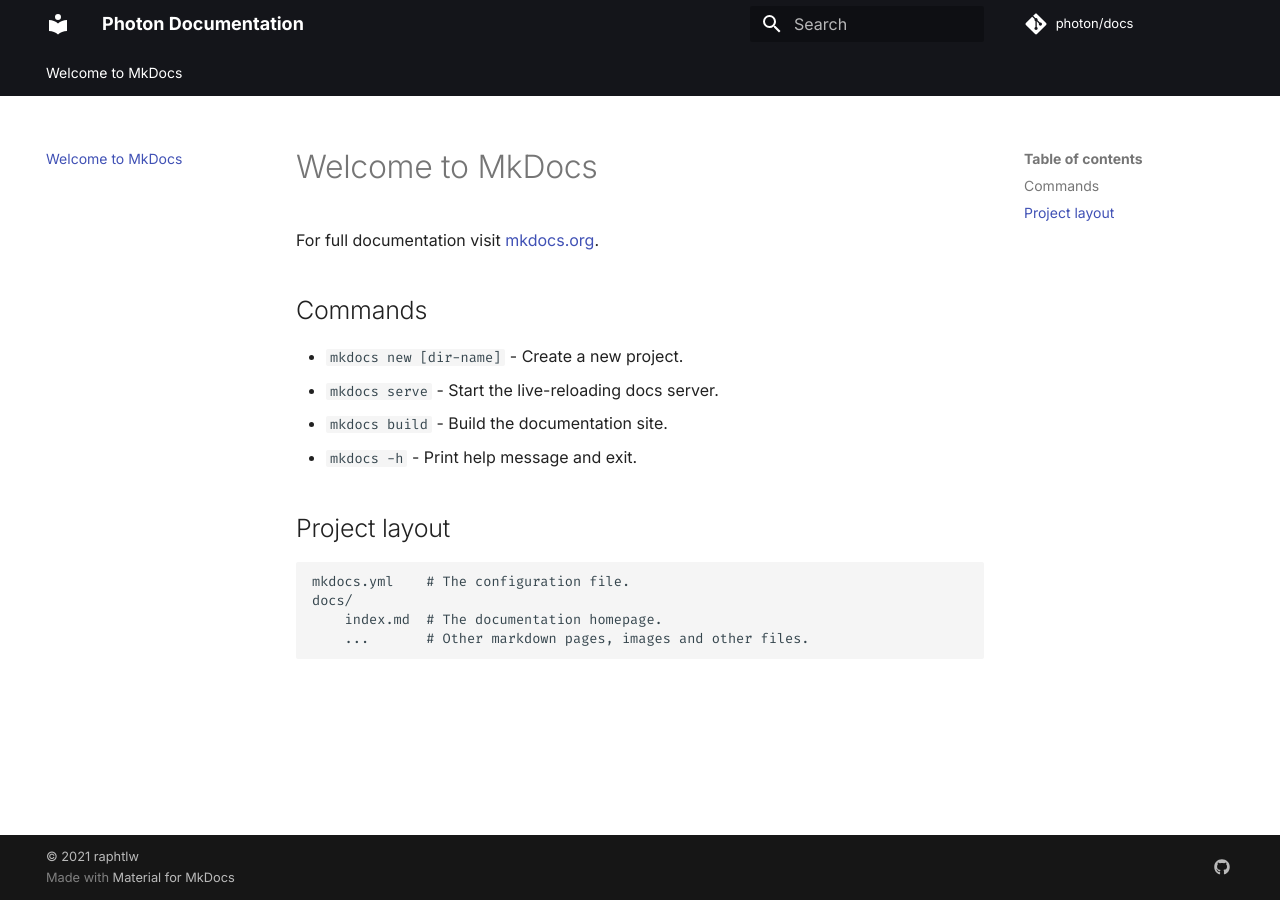
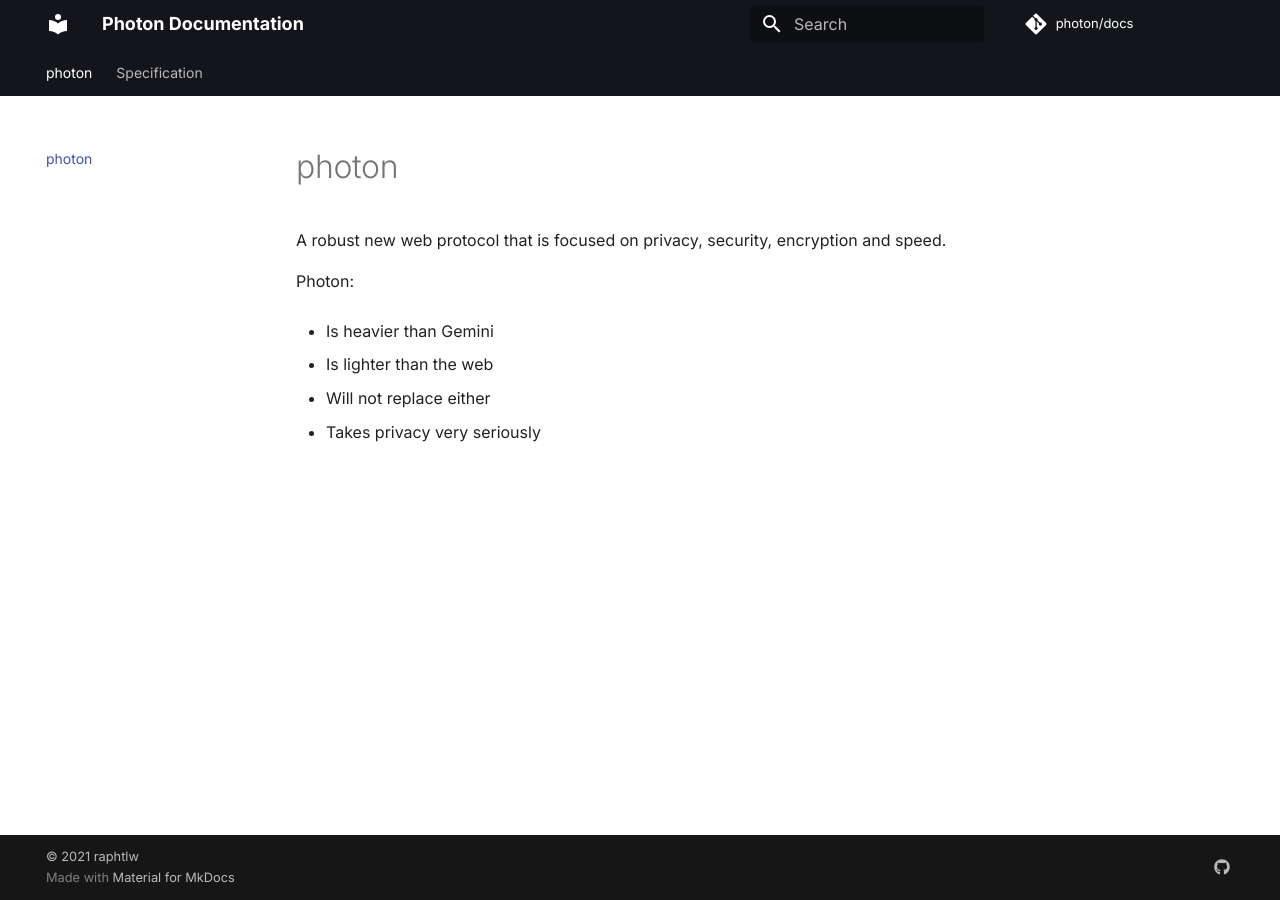
Before and after one commit to project-photon/docs, an MkDocs documentation site: the page built from docs/index.md, in a window 1280 px wide. Built offline with MkDocs 1.6.1 and Material for MkDocs 9.7.7, drawn with Linux system fonts in a browser that asks for light colours; comment, search, counter and statistics services are not loaded.

Commit message:
added initial specification + removed edit button

```diff
--- a/docs/index.md
+++ b/docs/index.md
@@ -1,17 +1,13 @@
-# Welcome to MkDocs
+# photon
 
-For full documentation visit [mkdocs.org](https://www.mkdocs.org).
+A robust new web protocol that is focused on privacy, security, encryption and speed.
 
-## Commands
+Photon:
 
-* `mkdocs new [dir-name]` - Create a new project.
-* `mkdocs serve` - Start the live-reloading docs server.
-* `mkdocs build` - Build the documentation site.
-* `mkdocs -h` - Print help message and exit.
+  - Is heavier than Gemini
 
-## Project layout
+  - Is lighter than the web
 
-    mkdocs.yml    # The configuration file.
-    docs/
-        index.md  # The documentation homepage.
-        ...       # Other markdown pages, images and other files.
+  - Will not replace either
+
+  - Takes privacy very seriously
--- a/mkdocs.yml
+++ b/mkdocs.yml
@@ -21,6 +21,7 @@
   social:
     - icon: fontawesome/brands/github
       link: https://github.com/project-photon/docs
-copyright: '&copy; 2021 raphtlw'
+copyright: "&copy; 2021 raphtlw"
 repo_url: https://github.com/project-photon/docs
 repo_name: photon/docs
+edit_uri: ""
```
Also changed, not shown: docs/specification.md (added, +9 -0 lines).
